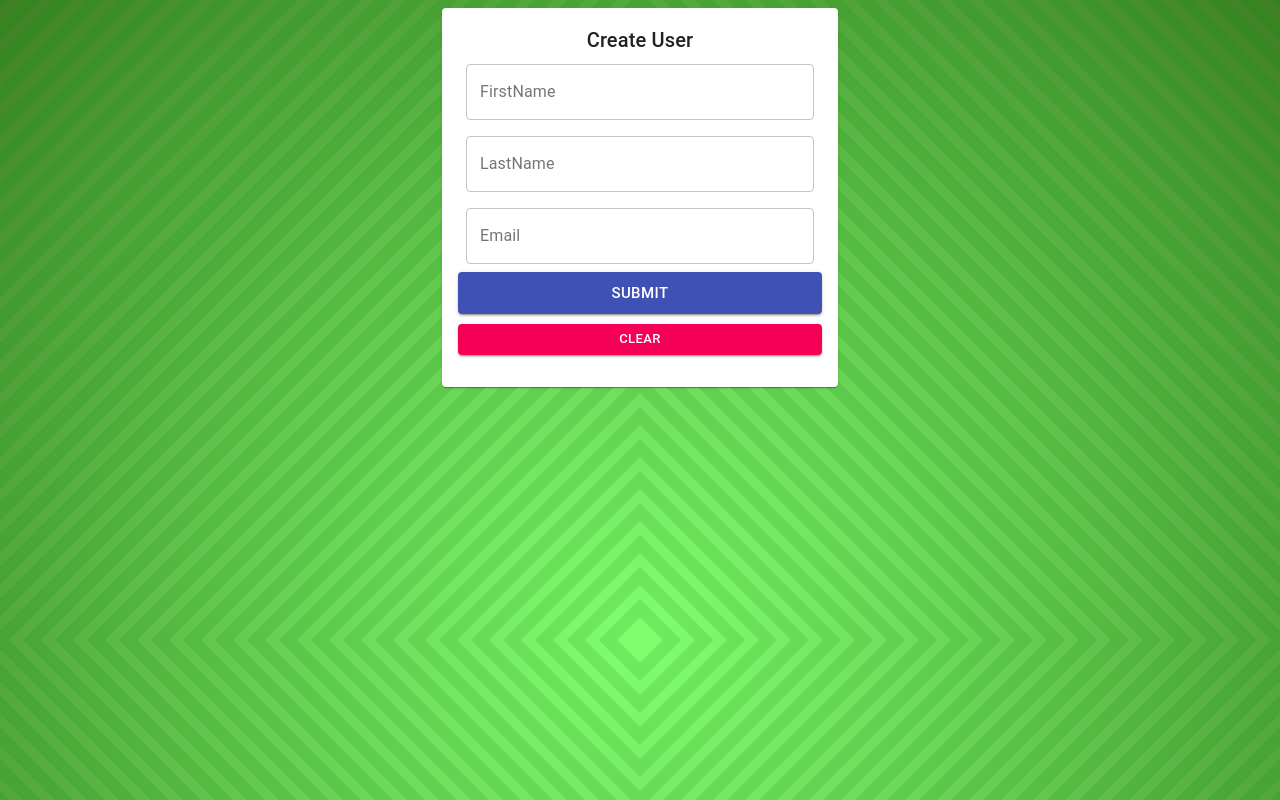
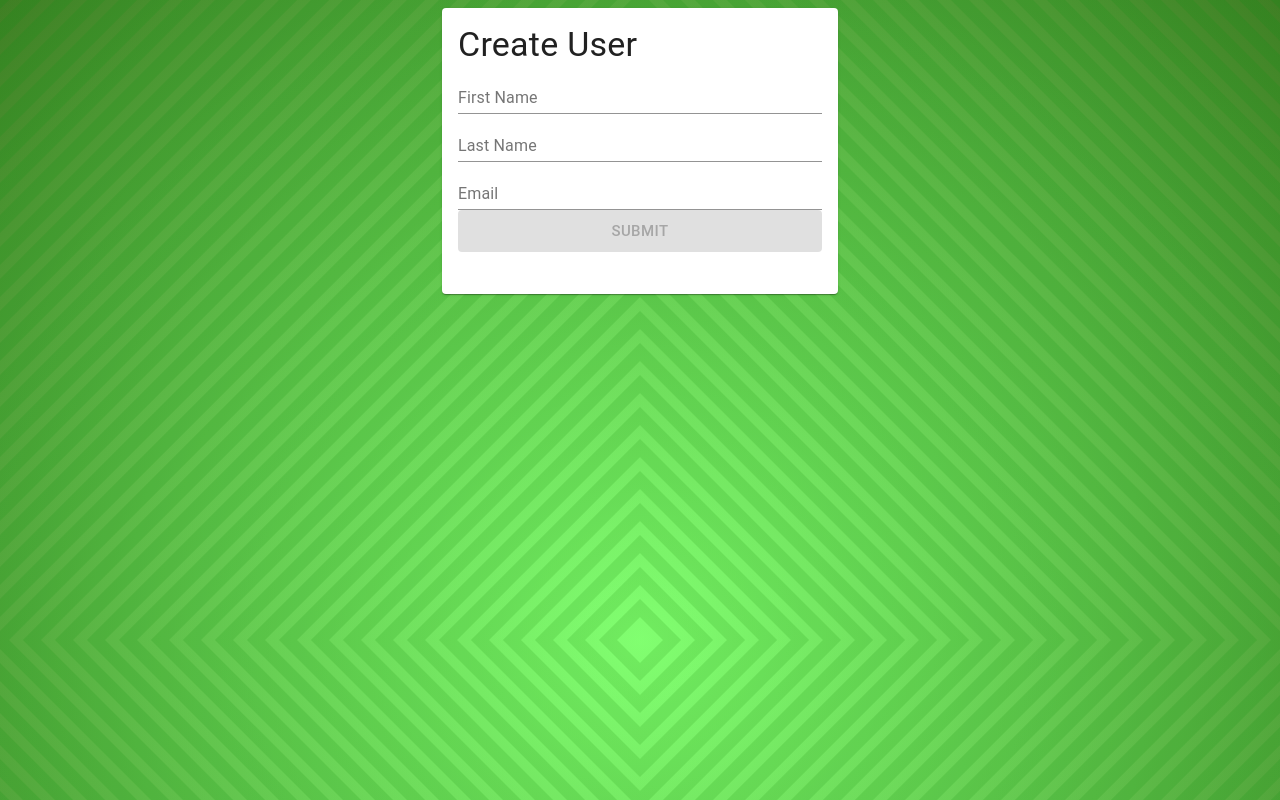
Before and after one commit to TomskiD/MERN-stack-Practice, a React (Create React App) app in the folder client/: page / in a window 1280 px wide. Built offline with nearby package versions, Linux system fonts and the light colour scheme; no server answers.

Commit message:
refactor

```diff
--- a/client/src/components/Form/Form.jsx
+++ b/client/src/components/Form/Form.jsx
@@ -1,64 +1,47 @@
 import * as React from "react";
-import { useState } from "react";
 import { TextField, Button, Typography, Paper } from "@material-ui/core";
-import { useDispatch } from "react-redux";
 
-import useStyles from './styles';
-import { createUser } from "../../actions/users";
+import { useFormControls } from "./useFormControl";
+import { inputFieldValues } from "./formFieldsValue";
+import useStyles from "./styles";
 
 const Form = () => {
+  const { handleInputValue, handleFormSubmit, formIsValid, errors } =
+    useFormControls();
   const classes = useStyles();
-  const [userData, setUserData] = useState({
-    firstName: "",
-    lastName: "",
-    email: "",
-    date: "",
-  });
-  const dispatch = useDispatch();
 
-  const handleSubmit = (e) => {
-    e.preventDefault();
-
-    dispatch(createUser(userData));
-  };
-  const clear = () => {};
   return (
     <Paper className={classes.paper}>
-      <form
-        autoComplete="off"
-        noValidate
-        className={`${classes.root} ${classes.form}`}
-        onSubmit={handleSubmit}
-      >
-      <Typography variant="h6">Create User</Typography>
-      <TextField
-        name="firstName"
-        variant="outlined"
-        label="FirstName"
-        fullWidth
-        value={userData.firstName}
-        onChange={(e) =>
-          setUserData({ ...userData, firstName: e.target.value })
-        }
-      ></TextField>
-      <TextField
-        name="lastName"
-        variant="outlined"
-        label="LastName"
-        fullWidth
-        value={userData.lastName}
-        onChange={(e) => setUserData({ ...userData, lastName: e.target.value })}
-      ></TextField>
-      <TextField
-        name="email"
-        variant="outlined"
-        label="Email"
-        fullWidth
-        value={userData.email}
-        onChange={(e) => setUserData({ ...userData, email: e.target.value })}
-      ></TextField>
-      <Button className={classes.buttonSubmit} variant="contained" color="primary" size="large" type="submit" fullWidth>Submit</Button>
-      <Button variant="contained" color="secondary" size="small" onClick={clear} fullWidth>Clear</Button>
+      <form onSubmit={handleFormSubmit}>
+        <Typography variant="h4">Create User</Typography>
+        {inputFieldValues.map((inputFieldValue, index) => {
+          return (
+            <TextField
+              key={index}
+              onBlur={handleInputValue}
+              onChange={handleInputValue}
+              name={inputFieldValue.name}
+              label={inputFieldValue.label}
+              autoComplete="none"
+              {...(errors[inputFieldValue.name] && {
+                error: true,
+                helperText: errors[inputFieldValue.name],
+              })}
+              fullWidth
+            />
+          );
+        })}
+        <Button
+          className={classes.buttonSubmit}
+          disabled={!formIsValid()}
+          variant="contained"
+          color="primary"
+          size="large"
+          type="submit"
+          fullWidth
+        >
+          Submit
+        </Button>
       </form>
     </Paper>
   );
```
